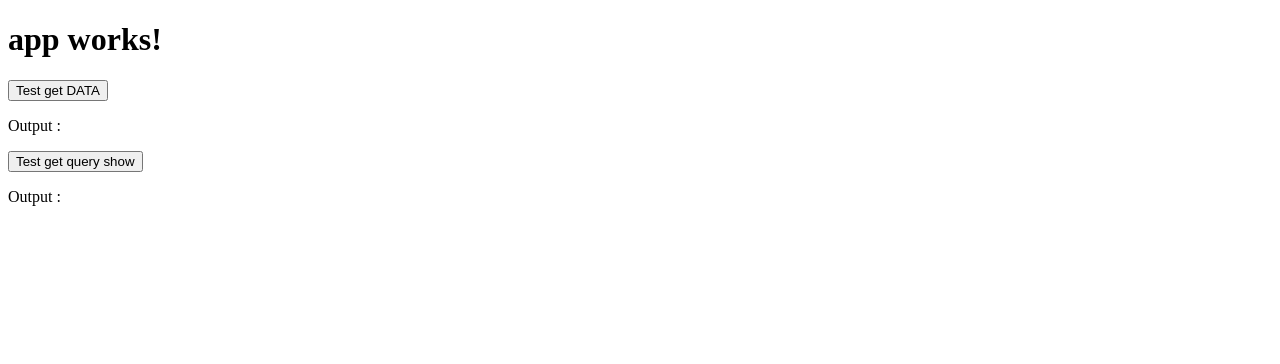
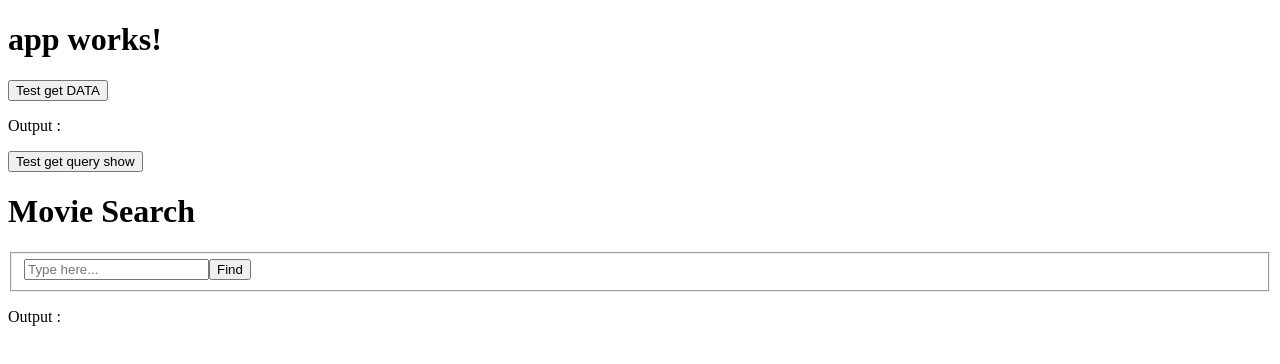
Before and after one commit to neosis91/projet-angular, an Angular app: page / in a window 1280 px wide. Shown: the top 364 px of the page. Built offline with nearby package versions, Linux system fonts and the light colour scheme.

Commit message:
add post movie search

```diff
--- a/src/app/tvmaze.service.ts
+++ b/src/app/tvmaze.service.ts
@@ -8,10 +8,15 @@ export class TvmazeService {
   constructor(private _http: Http) { }
 
   getQueryShow(recherche) {
-    var url = 'http://api.tvmaze.com/search/shows?q=' + recherche;
+    const url = 'http://api.tvmaze.com/search/shows?q=' + recherche;
     return this._http.get(url)
       .map((res: Response) => res.json())
       .catch((error: any) => Observable.throw('Server error'));
   }
-
+  SearchMovie(searchKey: string) {
+    const url = 'http://api.tvmaze.com/search/shows?q=' + searchKey;
+    return this._http.get(url)
+        .map((res: Response) => res.json())
+        .catch((error: any) => Observable.throw('Server error'));
+  }
 }
--- a/src/app/tvmaze/tvmaze.component.html
+++ b/src/app/tvmaze/tvmaze.component.html
@@ -1,2 +1,11 @@
 <button (click)="getQueryShow()"> Test get query show </button>
+
+<h1>Movie Search</h1>
+<form id="searchForm" method="post">
+    <fieldset>
+        <input id="s" [(ngModel)]="searchKey" (keyup.enter)="DoSearch()" placeholder="Type here..." [ngModelOptions]="{standalone: true}"/>
+        <button (click)="DoSearch()"> Find </button>
+    </fieldset>
+</form>
+
 <p> Output : {{ getData}}</p>
--- a/src/app/tvmaze/tvmaze.component.ts
+++ b/src/app/tvmaze/tvmaze.component.ts
@@ -9,6 +9,7 @@ import {TvmazeService} from '../tvmaze.service';
 })
 export class TvmazeComponent  {
   getData: string;
+  searchKey: string;
 
   constructor(private _TvmazeService: TvmazeService) {
   }
@@ -20,4 +21,13 @@ export class TvmazeComponent  {
         () => console.log('success')
       );
   }
+
+  DoSearch() {
+    this._TvmazeService.SearchMovie(this.searchKey) .subscribe(
+        data => this.getData = JSON.stringify(data),
+        error => alert(error),
+        () => console.log('success')
+    );
+
+  }
 }
```
